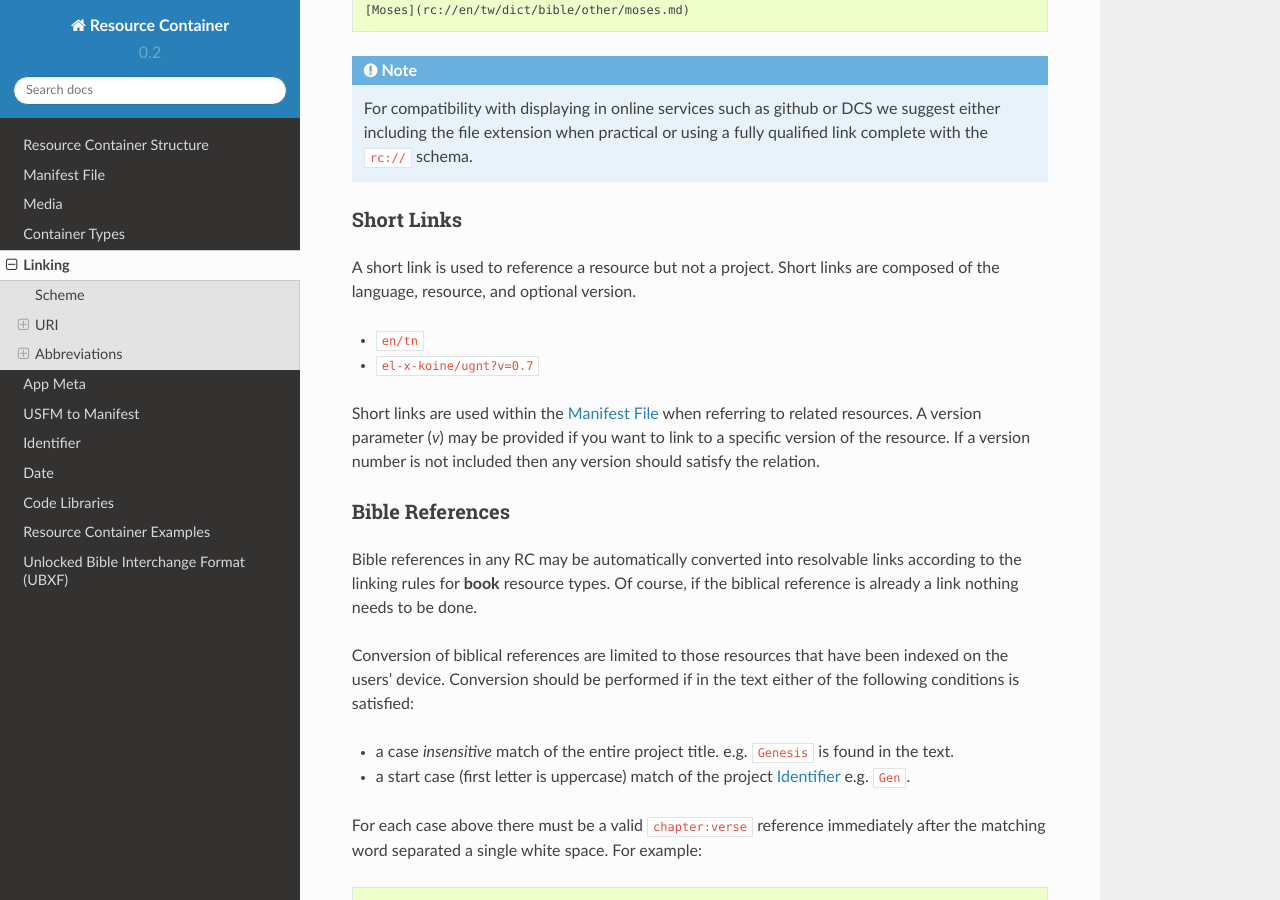
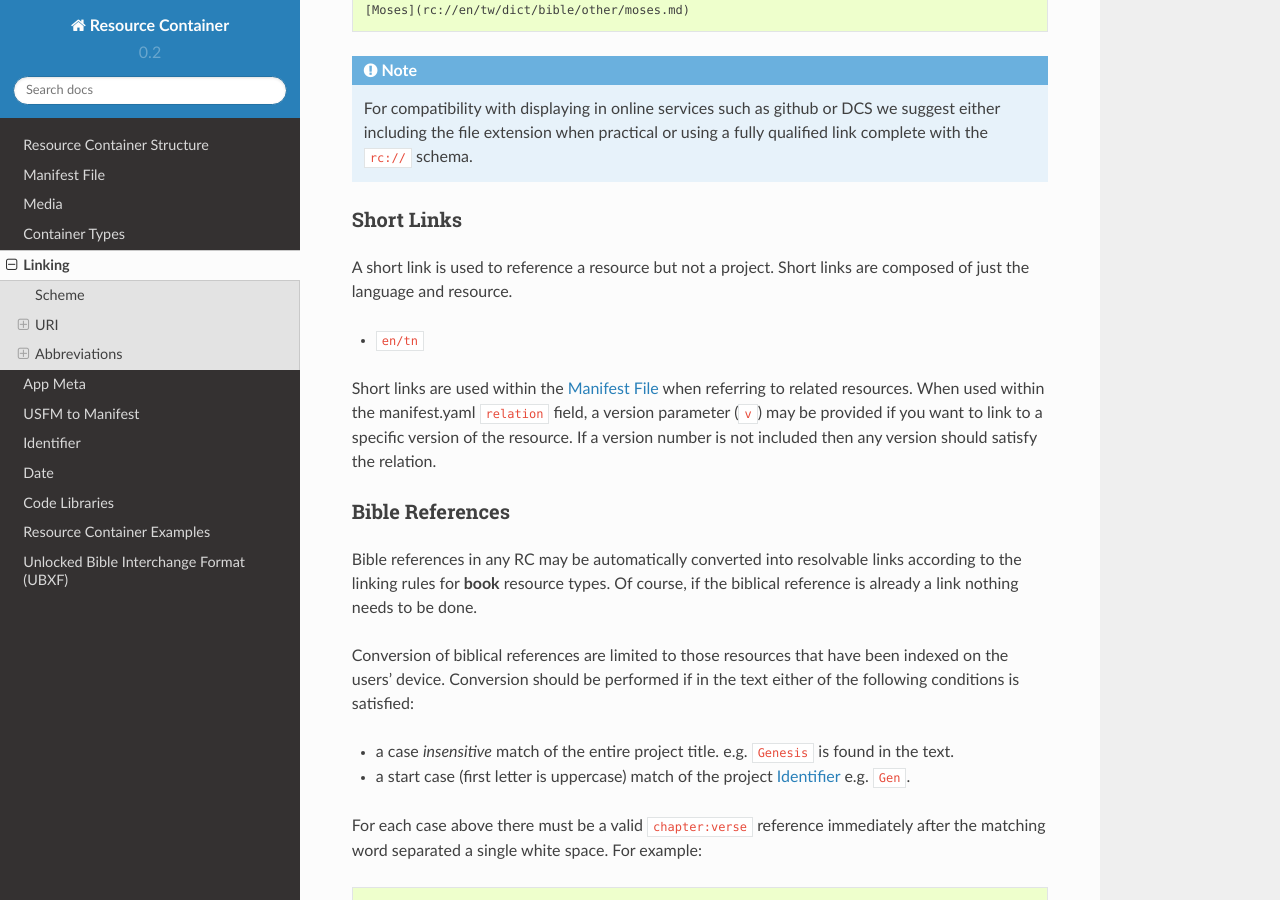
Before and after one commit to unfoldingWord-dev/Resource-Container, a Sphinx documentation site: the page built from docs/linking.rst, in a window 1280 px wide and 900 px high, scrolled down 5354 px. Built offline with Sphinx 7.4.7 and the Read the Docs theme 2.0.0, drawn with Linux system fonts in a browser that asks for light colours.

Commit message:
version parameters only allowed in manifest

```diff
--- a/docs/linking.rst
+++ b/docs/linking.rst
@@ -271,14 +271,12 @@ Short Links
 ^^^^^^^^^^^
 
 A short link is used to reference a resource but not a project.
-Short links are composed of the language, resource, and optional version.
+Short links are composed of just the language and resource.
 
 - ``en/tn``
-- ``el-x-koine/ugnt?v=0.7``
 
 Short links are used within the :ref:`manifest` when referring to related resources.
-A version parameter (`v`) may be provided if you want to link to a specific version of the resource.
-If a version number is not included then any version should satisfy the relation.
+When used within the manifest.yaml ``relation`` field, a version parameter (``v``) may be provided if you want to link to a specific version of the resource. If a version number is not included then any version should satisfy the relation.
 
 .. _linking-bible-refs:
 
```
